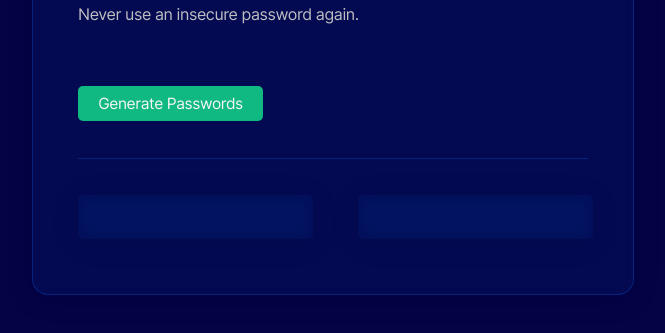
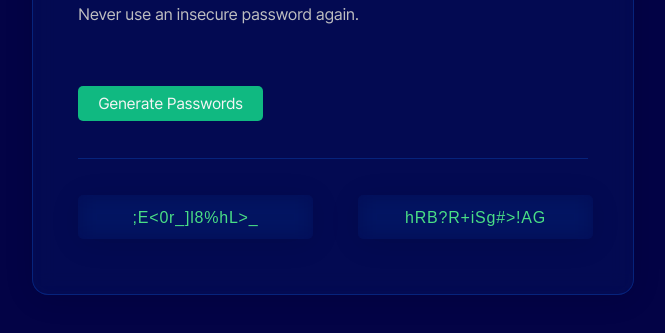
Before and after one commit to hiyori-iki/Random-Password-Generator, a plain HTML site: page index.html in a window 1280 px wide. Both pictures are taken after a click on the button "Generate Passwords". Shown: the part 305-638 px from the top of the page, without its empty margins (307-972 px from the left). Drawn offline with Linux system fonts and the light colour scheme.

Commit message:
Update password generator button

```diff
--- a/index.html
+++ b/index.html
@@ -12,11 +12,12 @@
             <h1>Generate a</h1>
             <h1 id="secondLine">random password</h1>
             <p>Never use an insecure password again.</p>
-            <button>Generate Passwords</button>
+            <button onclick="generatePassword()">Generate Passwords</button>
             <hr>
             <div class="container">
                 <p id="Password1"></p> <p id="Password2"></p>
             </div>
+            <script src="index.js"></script>
         </div>
     </body>
 </html>
--- a/index.js
+++ b/index.js
@@ -0,0 +1,17 @@
+const characters =["A","B","C","D","E","F","G","H","I","J","K","L","M","N","O","P","Q","R","S","T","U","V","W","X","Y","Z","a","b","c","d","e","f","g","h","i","j","k","l","m","n","o","p","q","r","s","t","u","v","w","x","y","z", "0", "1", "2", "3", "4", "5", "6", "7", "8", "9","~","`","!","@","#","$","%","^","&","*","(",")","_","-","+","=","{","[","}","]",",","|",":",";","<",">",".","?",
+"/"];
+let passwordEl1=document.getElementById("Password1")
+let passwordEl2=document.getElementById("Password2")
+let length=characters.length
+console.log(length)
+function generatePassword()
+{
+    for(let i=0;i<14;i++)
+   {
+    let index=Math.floor(Math.random()*length)
+    passwordEl1.innerText+=characters[index]
+    index=Math.floor(Math.random()*length)
+    passwordEl2.innerText+=characters[index]
+   }
+
+}
```
